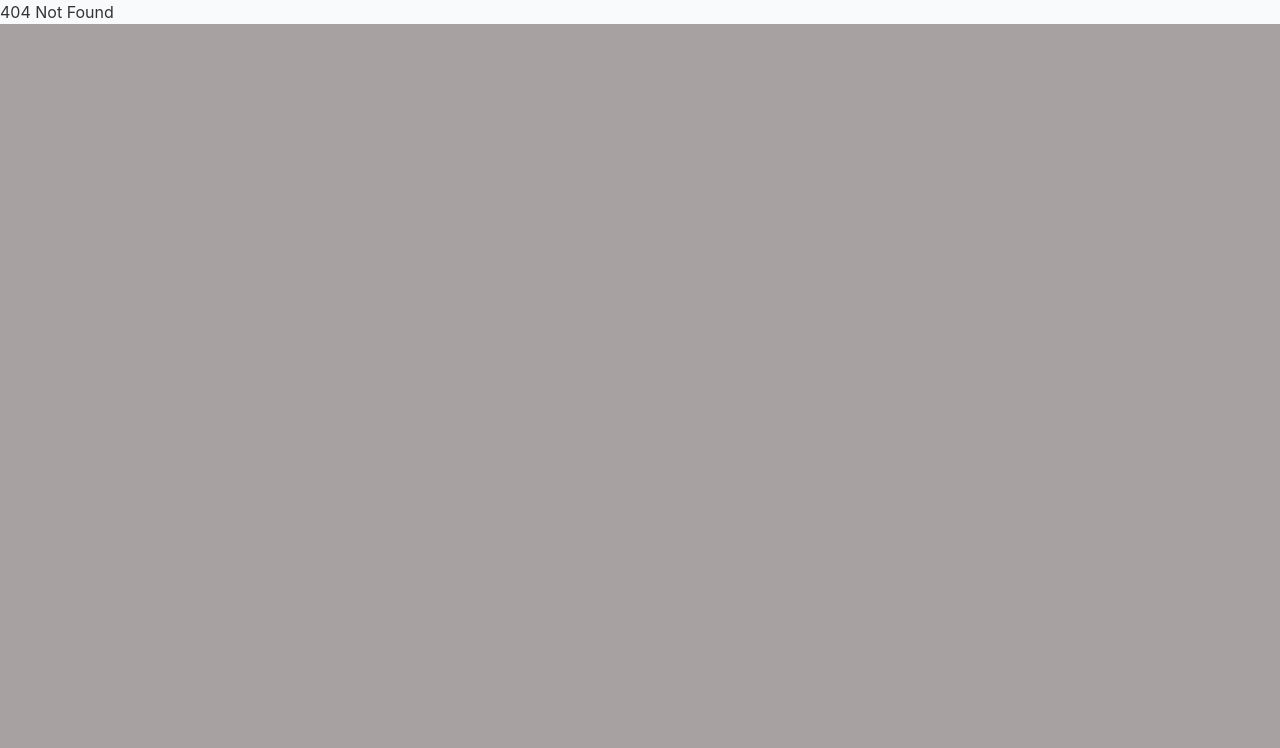
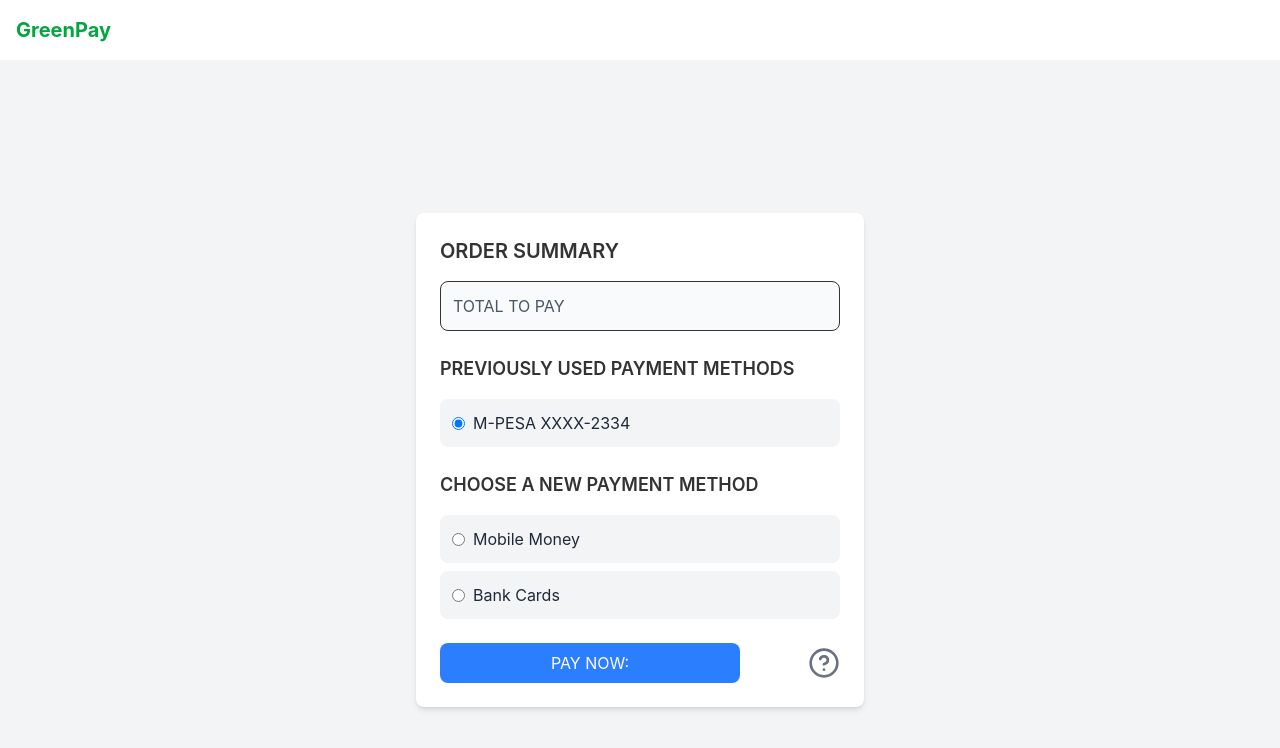
Before and after one commit to Fromb23/greensbay, a React (Vite) app in the folder frontend/: page /checkout/payment in a window 1280 px wide. Before the commit this address had no page. Shown: the top 748 px of the page. Built offline with nearby package versions, Linux system fonts and the light colour scheme.

Commit message:
final payment

```diff
--- a/frontend/package.json
+++ b/frontend/package.json
@@ -12,9 +12,11 @@
   "dependencies": {
     "@reduxjs/toolkit": "^2.5.1",
     "@tailwindcss/vite": "^4.0.4",
+    "lucide-react": "^0.475.0",
     "react": "^19.0.0",
     "react-dom": "^19.0.0",
     "react-redux": "^9.2.0",
+    "react-responsive": "^10.0.0",
     "react-router-dom": "^7.1.5",
     "react-toastify": "^11.0.3",
     "tailwindcss": "^4.0.4"
--- a/frontend/src/App.jsx
+++ b/frontend/src/App.jsx
@@ -9,6 +9,7 @@ import ProductDetail from './pages/ProductDetail';
 import CartPage from './pages/Cart';
 import Login from './pages/UserLogin';
 import Checkout from './pages/Checkout';
+import FinalPayment from './pages/FinalPayment';
 import SignupForm from './components/TempHeader';
 import PageTitleUpdater from './components/PageTitleUpdater';
 
@@ -26,6 +27,7 @@ function App() {
           <Route path="/auth/login/" element={<Login />} />
           <Route path="/cart/" element={<CartPage />} />
           <Route path="/checkout/summary" element={<Checkout />} />
+          <Route path="/checkout/payment" element={<FinalPayment />} />
         </Routes>
       </Router>
     </Provider>
--- /dev/null
+++ b/frontend/src/components/FinalPayment.jsx
@@ -0,0 +1,124 @@
+import React, { useState } from "react";
+import { HelpCircle } from "lucide-react"; // Icon for help
+
+const FinalPay = ({ totalAmount, previousPayment = "M-PESA XXXX-2334" }) => {
+  const [selectedPayment, setSelectedPayment] = useState("previous");
+  const [mobileOption, setMobileOption] = useState("");
+  const [cardDetails, setCardDetails] = useState({ number: "", expiry: "", cvv: "" });
+
+  return (
+    <div className="flex justify-center items-center min-h-screen bg-gray-100 p-4">
+      <div className="bg-white p-6 rounded-lg shadow-md w-full max-w-md">
+        {/* ORDER SUMMARY */}
+        <h2 className="text-xl font-semibold mb-4">ORDER SUMMARY</h2>
+        <div className="flex justify-between items-center mb-6 border p-3 rounded-lg bg-gray-50">
+          <p className="text-gray-600">TOTAL TO PAY</p>
+          <p className="text-gray-800 font-semibold">{totalAmount}</p>
+        </div>
+
+        {/* PREVIOUSLY USED PAYMENT METHODS */}
+        <div className="mb-6">
+          <h3 className="text-lg font-semibold mb-4">PREVIOUSLY USED PAYMENT METHODS</h3>
+          <label className="flex items-center space-x-2 bg-gray-100 p-3 rounded-lg cursor-pointer">
+            <input
+              type="radio"
+              name="payment"
+              value="previous"
+              checked={selectedPayment === "previous"}
+              onChange={() => setSelectedPayment("previous")}
+              className="form-radio text-blue-500"
+            />
+            <p className="text-gray-800">{previousPayment}</p>
+          </label>
+        </div>
+
+        {/* CHOOSE A NEW PAYMENT METHOD */}
+        <div className="mb-6">
+          <h3 className="text-lg font-semibold mb-4">CHOOSE A NEW PAYMENT METHOD</h3>
+          <div className="flex flex-col space-y-2">
+            <label className="flex items-center space-x-2 bg-gray-100 p-3 rounded-lg cursor-pointer">
+              <input
+                type="radio"
+                name="payment"
+                value="mobile"
+                checked={selectedPayment === "mobile"}
+                onChange={() => setSelectedPayment("mobile")}
+                className="form-radio text-blue-500"
+              />
+              <p className="text-gray-800">Mobile Money</p>
+            </label>
+
+            {selectedPayment === "mobile" && (
+              <div className="mt-2 space-y-2">
+                <select
+                  value={mobileOption}
+                  onChange={(e) => setMobileOption(e.target.value)}
+                  className="w-full p-2 border rounded-lg bg-gray-100"
+                >
+                  <option value="">Select Mobile Service</option>
+                  <option value="mpesa">M-Pesa</option>
+                  <option value="airtel">Airtel Money</option>
+                </select>
+                <input
+                  type="text"
+                  placeholder="Enter Phone Number"
+                  className="w-full p-2 border rounded-lg bg-gray-100"
+                />
+              </div>
+            )}
+
+            <label className="flex items-center space-x-2 bg-gray-100 p-3 rounded-lg cursor-pointer">
+              <input
+                type="radio"
+                name="payment"
+                value="bank"
+                checked={selectedPayment === "bank"}
+                onChange={() => setSelectedPayment("bank")}
+                className="form-radio text-blue-500"
+              />
+              <p className="text-gray-800">Bank Cards</p>
+            </label>
+
+            {selectedPayment === "bank" && (
+              <div className="mt-2 space-y-2">
+                <input
+                  type="text"
+                  placeholder="Card Number"
+                  value={cardDetails.number}
+                  onChange={(e) => setCardDetails({ ...cardDetails, number: e.target.value })}
+                  className="w-full p-2 border rounded-lg bg-gray-100"
+                />
+                <div className="flex space-x-2">
+                  <input
+                    type="month"
+                    placeholder="Expiry (MM/YY)"
+                    value={cardDetails.expiry}
+                    onChange={(e) => setCardDetails({ ...cardDetails, expiry: e.target.value })}
+                    className="w-1/2 p-2 border rounded-lg bg-gray-100"
+                  />
+                  <input
+                    type="text"
+                    placeholder="CVV"
+                    value={cardDetails.cvv}
+                    onChange={(e) => setCardDetails({ ...cardDetails, cvv: e.target.value })}
+                    className="w-1/2 p-2 border rounded-lg bg-gray-100"
+                  />
+                </div>
+              </div>
+            )}
+          </div>
+        </div>
+
+        {/* PAY NOW BUTTON & HELP ICON */}
+        <div className="flex justify-between items-center">
+          <button className="w-3/4 bg-blue-500 text-white px-4 py-2 rounded-lg hover:bg-blue-600 transition-colors">
+            PAY NOW: {totalAmount}
+          </button>
+          <HelpCircle className="w-8 h-8 text-gray-500 cursor-pointer" />
+        </div>
+      </div>
+    </div>
+  );
+};
+
+export default FinalPay;
--- a/frontend/src/components/Header.jsx
+++ b/frontend/src/components/Header.jsx
@@ -60,12 +60,19 @@ const SearchBar = ({ isMobile = false }) => {
 
 // Reusable Navigation Links Component
 const NavigationLinks = ({ isMobile = false }) => {
-  const links = ['Home', 'Buy', 'Sell', 'About Us', 'Contact Us', 'Calculator'];
+  const links = [
+    { name: "Home", path: "/" },
+    { name: "Buy", path: "/buy" },
+    { name: "Sell", path: "/sell" },
+    { name: "About Us", path: "/about" },
+    { name: "Contact Us", path: "/contact" },
+    { name: "Calculator", path: "/calculator" }
+  ];
   return (
     <nav className={`flex ${isMobile ? 'flex-col' : 'space-x-6'} items-center`}>
       {links.map((link, index) => (
-        <a key={index} href="#" className="text-gray-700 hover:text-green-500">
-          {link}
+        <a key={index} href={link.path} className="text-gray-700 hover:text-green-500">
+          {link.name}
         </a>
       ))}
     </nav>
@@ -123,7 +130,10 @@ const Header = () => {
         </div>
 
         {/* Logo (Visible on all screens) */}
-        <div className="text-lg font-bold text-green-700">GreenBay</div>
+        <div className="cursor-pointer text-lg font-bold text-green-700"
+          onClick={() => window.location.href = '/'}
+        >
+          GreenBay</div>
 
         {/* Cart and Account Icons (Visible only on small screens) */}
         <div className="md:hidden flex items-center space-x-4">
--- a/frontend/src/components/OrderSummary.jsx
+++ b/frontend/src/components/OrderSummary.jsx
@@ -46,7 +46,7 @@ const OrderSummary = () => {
         </div>
       </div>
 
-      <button className="w-full mt-6 bg-blue-500 text-white px-4 py-2 rounded-lg hover:bg-blue-600 transition-colors">
+      <button className="w-full cursor-pointer mt-6 bg-green-500 text-white px-4 py-2 rounded-lg hover:bg-green-600 transition-colors">
         Confirm order
       </button>
 
--- /dev/null
+++ b/frontend/src/pages/FinalPayment.jsx
@@ -0,0 +1,17 @@
+import React from "react";
+import FinalPay from "../components/FinalPayment";
+
+const FinalPayment = () => {
+  return (
+    <div className="min-h-screen bg-gray-100">
+      {/* Header */}
+      <header className="flex items-center md:justify-start  justify-center bg-white shadow-md p-4">
+        <h1 className="text-green-600 text-xl font-bold">GreenPay</h1>
+      </header>
+
+	  <FinalPay />
+    </div>
+  );
+};
+
+export default FinalPayment;
```
Also changed, not shown: 1 other file (tests, documents, lock files or other folders).
